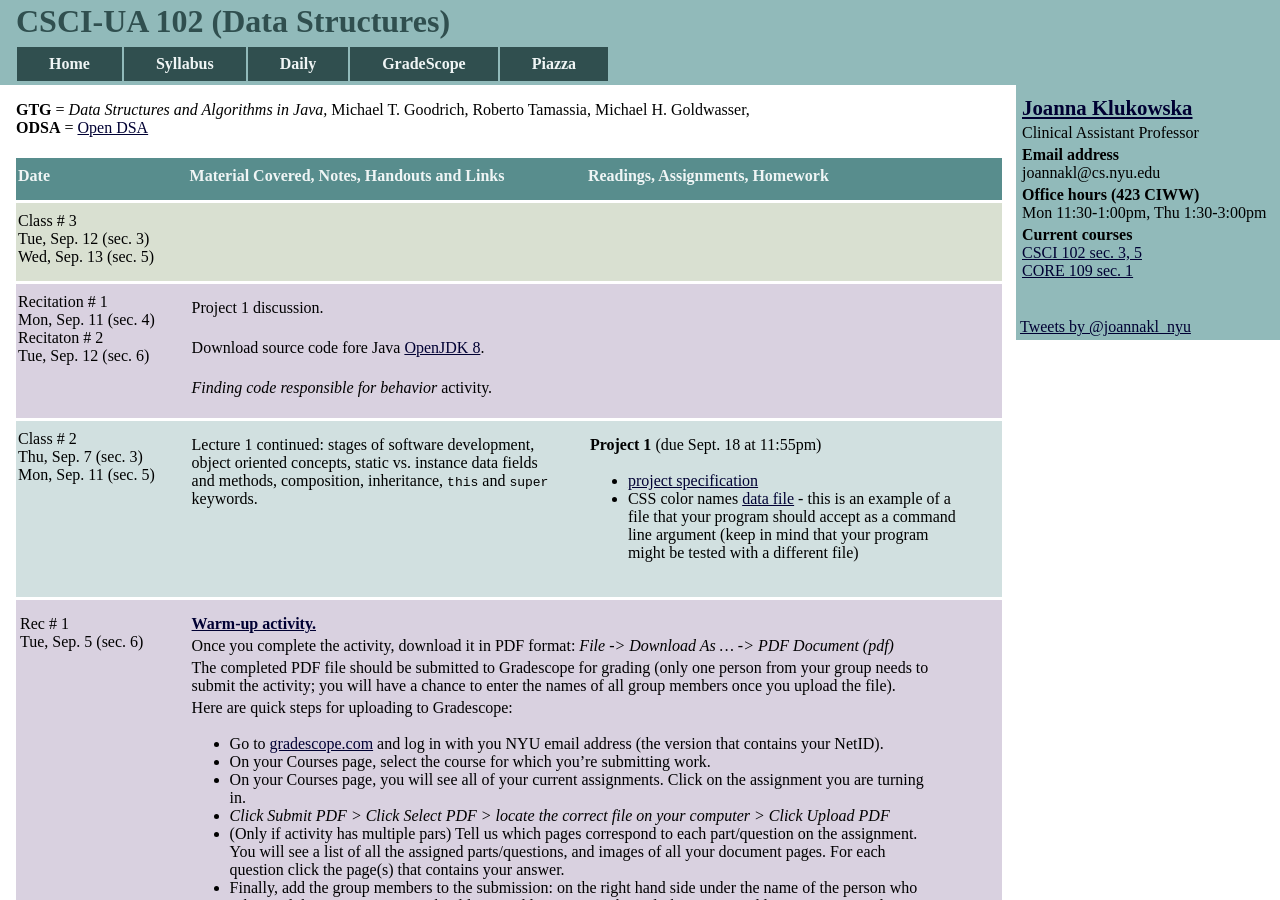
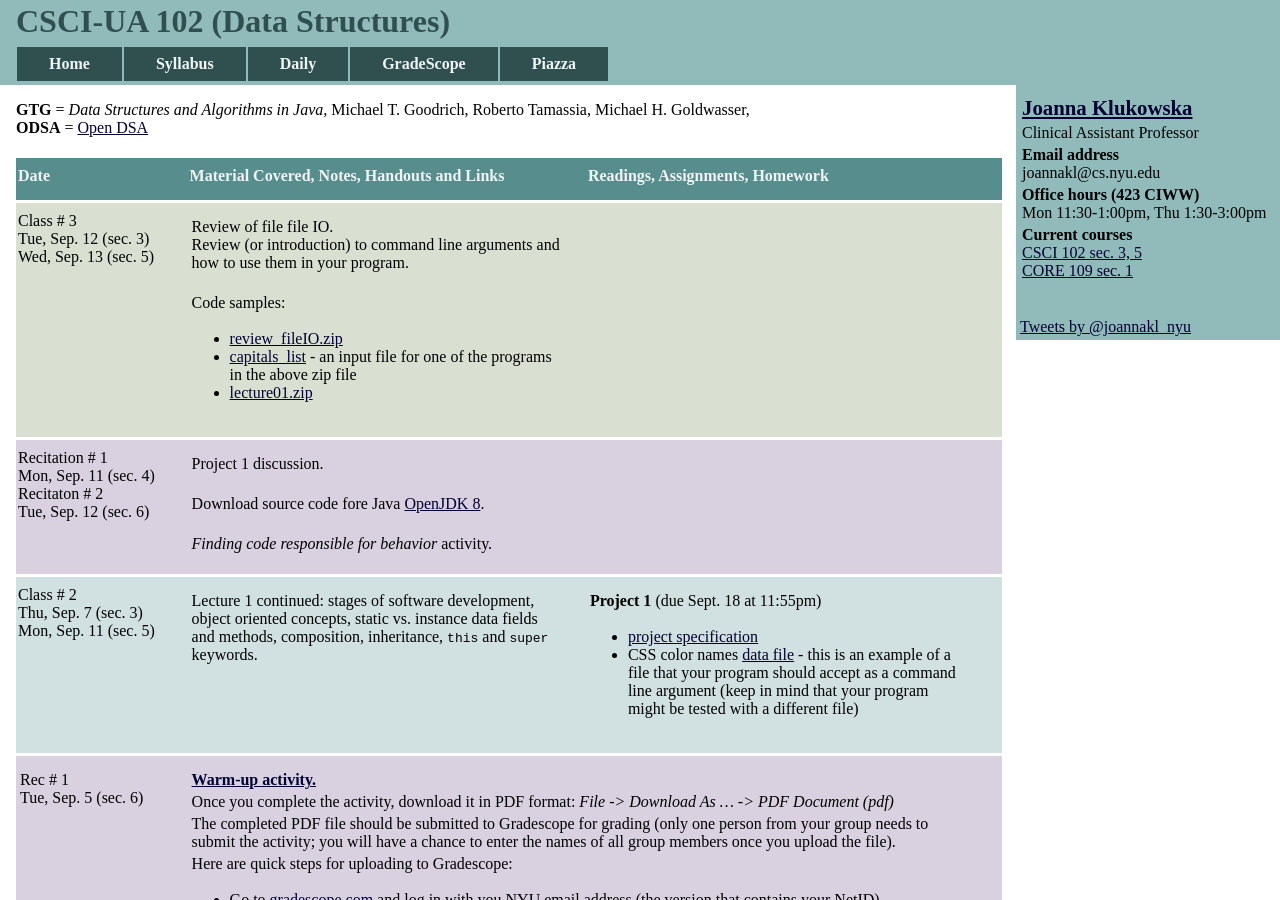
Before and after one commit to joannakl/cs102_f17, a Jekyll site: the page built from daily.html, in a window 1280 px wide and 900 px high. Built offline with Jekyll 4.4.1, drawn with Linux system fonts in a browser that asks for light colours; comment, search, counter and statistics services are not loaded.

Commit message:
file IO and command line review

```diff
--- a/_includes/daily/05.markdown
+++ b/_includes/daily/05.markdown
@@ -20,6 +20,15 @@ Wed, Sep. 13 (sec. 5)
 <div class="column_materials">
 <p markdown="block">
 
+Review of file file IO. <br>
+Review (or introduction) to command line arguments and how
+to use them in your program. <br> <br>
+
+Code samples:
+* [review_fileIO.zip](code/review_fileIO.zip)
+* [capitals_list](code/capitals_list) - an input file for one
+of the programs in the above zip file
+* [lecture01.zip](code/lecture01.zip)
 
 
 </p>
```
Also changed, not shown: 4 other files.
